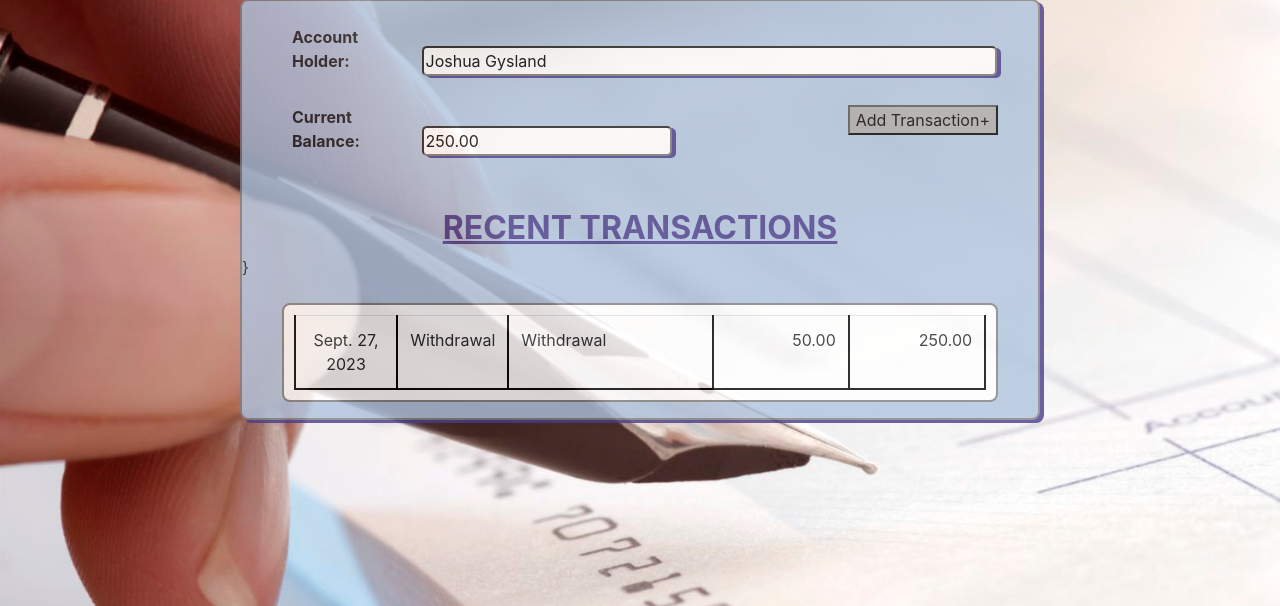
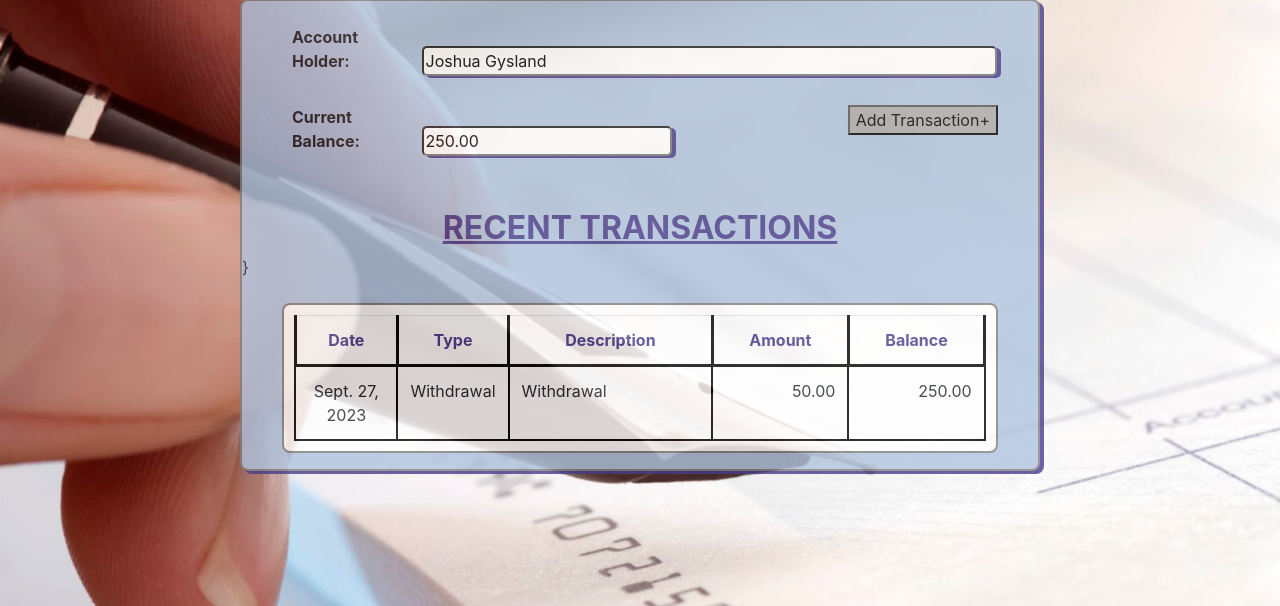
Before and after one commit to J0SH001/Python_Projects, a Django app: page /1/balance/ in a window 1280 px wide. Shown: the part 64-670 px from the top of the page. Run offline with Django 4.2, Linux system fonts and the light colour scheme; data comes from the database, SQL or seed files in the repository; some libraries are stand-ins or nearby versions.

Commit message:
Update BalanceSheet.html

```diff
--- a/Django/Django_Checkbook/BlueBirdBanking/Checkbook/templates/checkbook/BalanceSheet.html
+++ b/Django/Django_Checkbook/BlueBirdBanking/Checkbook/templates/checkbook/BalanceSheet.html
@@ -18,6 +18,13 @@
 			<h2>RECENT TRANSACTIONS</h2>
 
 			<table class="table table-responsive" id ="transactions-table">
+				<tr id="headerRow">
+					<th>Date</th>
+					<th>Type</th>
+					<th>Description</th>
+					<th>Amount</th>
+					<th>Balance</th>
+				</tr>
 				{% for key, total in table_contents.items %}
 				<tr>
 					<td class="center">{{ key.date }}</td>
```
